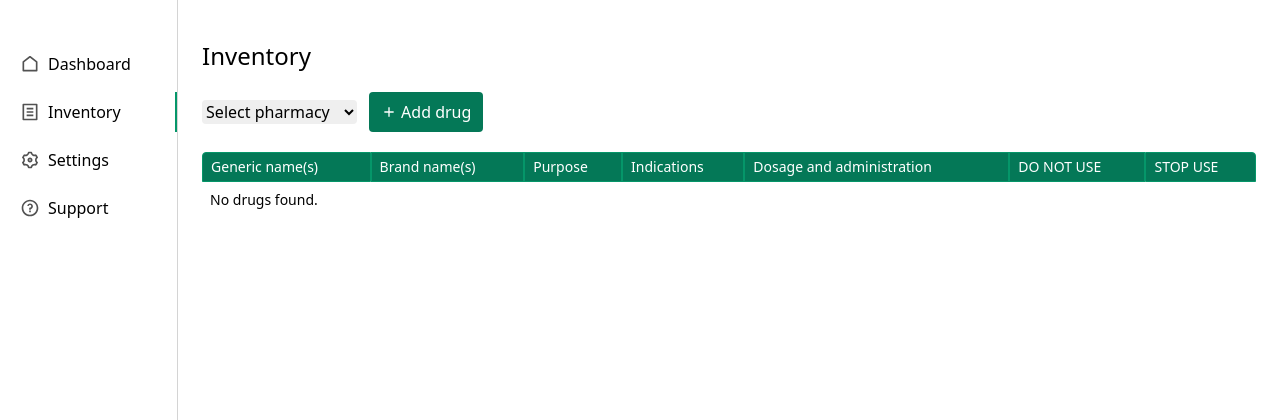
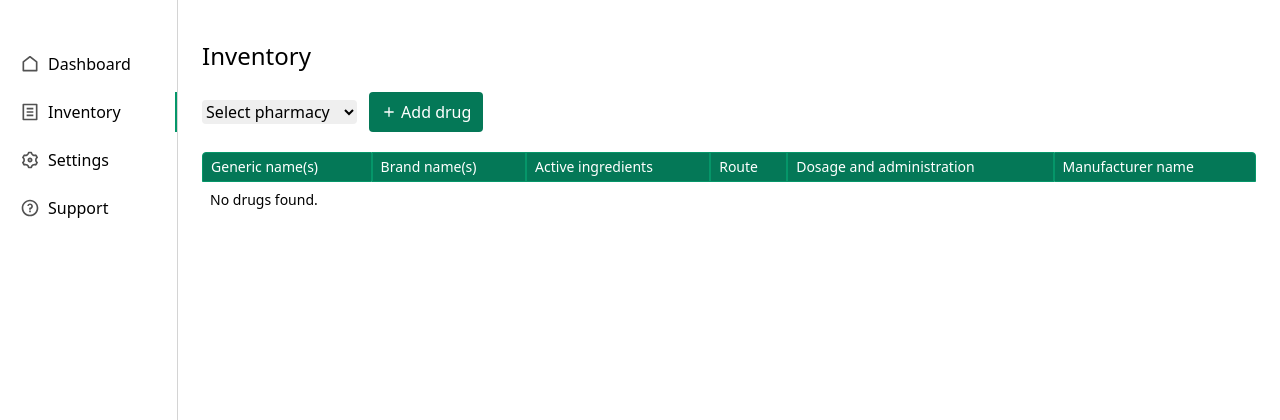
Before and after one commit to masayaShinoda/pharmacy_inventory_system, a Django app: page /inventory in a window 1280 px wide. Shown: the top 420 px of the page. Run offline with Django 4.2, Linux system fonts and the light colour scheme; a user stored in the database is signed in; tables that the repository leaves empty hold one stand-in row (values such as "Sample post"); some libraries are stand-ins or nearby versions.

Commit message:
update table cols

```diff
--- a/demo/templates/inventory.html
+++ b/demo/templates/inventory.html
@@ -13,7 +13,7 @@
                 {% for pharmacy in pharmacies %}<option value="{{ pharmacy.id }}">{{ pharmacy.name }}</option>
                 {% endfor %}
             </select>
-            <button id="btn-add-drug" disabled hidden class="text-white bg-emerald-700 hover:bg-emerald-600 py-2 px-3 rounded flex items-center">
+            <button id="btn-add-drug" disabled hidden class="text-white cursor-pointer bg-emerald-700 hover:bg-emerald-600 py-2 px-3 rounded flex items-center">
                 <svg class="mr-1 fill-white" xmlns="http://www.w3.org/2000/svg" viewBox="0 0 24 24" width="16" height="16"><path d="M11 11V5H13V11H19V13H13V19H11V13H5V11H11Z"></path></svg>
                 Add drug
             </button>
@@ -31,11 +31,11 @@
                     <tr class="sticky top-0 text-white">
                         <th class="sticky top-0 py-1 px-2 font-normal bg-emerald-700 border border-emerald-600 rounded-tl">Generic name(s)</th>
                         <th class="sticky top-0 py-1 px-2 font-normal bg-emerald-700 border border-emerald-600">Brand name(s)</th>
-                        <th class="sticky top-0 py-1 px-2 font-normal bg-emerald-700 border border-emerald-600">Purpose</th>
-                        <th class="sticky top-0 py-1 px-2 font-normal bg-emerald-700 border border-emerald-600">Indications</th>
+                        <th class="sticky top-0 py-1 px-2 font-normal bg-emerald-700 border border-emerald-600">Active ingredients</th>
+                        <th class="sticky top-0 py-1 px-2 font-normal bg-emerald-700 border border-emerald-600">Route</th>
                         <th class="sticky top-0 py-1 px-2 font-normal bg-emerald-700 border border-emerald-600">Dosage and administration</th>
-                        <th class="sticky top-0 py-1 px-2 font-normal bg-emerald-700 border border-emerald-600">DO NOT USE</th>
-                        <th class="sticky top-0 py-1 px-2 font-normal bg-emerald-700 border border-emerald-600 rounded-tr">STOP USE</th>
+                        <th class="sticky top-0 py-1 px-2 font-normal bg-emerald-700 border border-emerald-600 rounded-tr">Manufacturer name</th>
+
                     </tr>
                 </thead>
                 <tbody>
@@ -50,44 +50,37 @@
                                     {% endfor %}
                                 </td>
                                 <td class="p-2 border border-neutral-100 dark:border-neutral-700 align-top">
-                                    {% for name in drug.open_fda.brand_name %}
+                                    {% for brand_name in drug.open_fda.brand_name %}
                                     <span class="inline-block">
-                                        {{ name }}
+                                        {{ brand_name }}
                                     </span>
                                     {% endfor %}
                                 </td>
                                 <td class="p-2 border border-neutral-100 dark:border-neutral-700 align-top">
-                                    {% for purpose in drug.purpose %}
+                                    {% for active_ingredient in drug.active_ingredient %}
                                     <span class="inline-block">
-                                        {{ purpose }}
+                                        {{ active_ingredient }}
                                     </span>
                                     {% endfor %}
                                 </td>
                                 <td class="p-2 border border-neutral-100 dark:border-neutral-700 align-top">
-                                    {% for usage in drug.indications_and_usage %}
+                                    {% for route in drug.open_fda.route %}
                                     <span class="inline-block">
-                                        {{ usage|slice:"0:64" }}...
+                                        {{ route }}
                                     </span>
                                     {% endfor %}
                                 </td>
                                 <td class="p-2 border border-neutral-100 dark:border-neutral-700 align-top">
-                                {% for dosage_and_administration in drug.dosage_and_administration %}
-                                <span class="inline-block">
-                                    {{ dosage_and_administration|slice:"0:64" }}...
-                                </span>
-                                {% endfor %}
-                                </td>
-                                <td class="p-2 border border-neutral-100 dark:border-neutral-700 align-top">
-                                    {% for do_not_use in drug.do_not_use %}
+                                    {% for dosage_and_administration in drug.dosage_and_administration %}
                                     <span class="inline-block">
-                                        {{ do_not_use|slice:"0:64" }}...
+                                        {{ dosage_and_administration|slice:"0:80" }}...
                                     </span>
                                     {% endfor %}
                                 </td>
                                 <td class="p-2 border border-neutral-100 dark:border-neutral-700 align-top">
-                                    {% for stop_use in drug.stop_use %}
+                                    {% for manufacturer_name in drug.open_fda.manufacturer_name %}
                                     <span class="inline-block">
-                                        {{ stop_use|slice:"0:64" }}...
+                                        {{ manufacturer_name }}
                                     </span>
                                     {% endfor %}
                                 </td>
```
